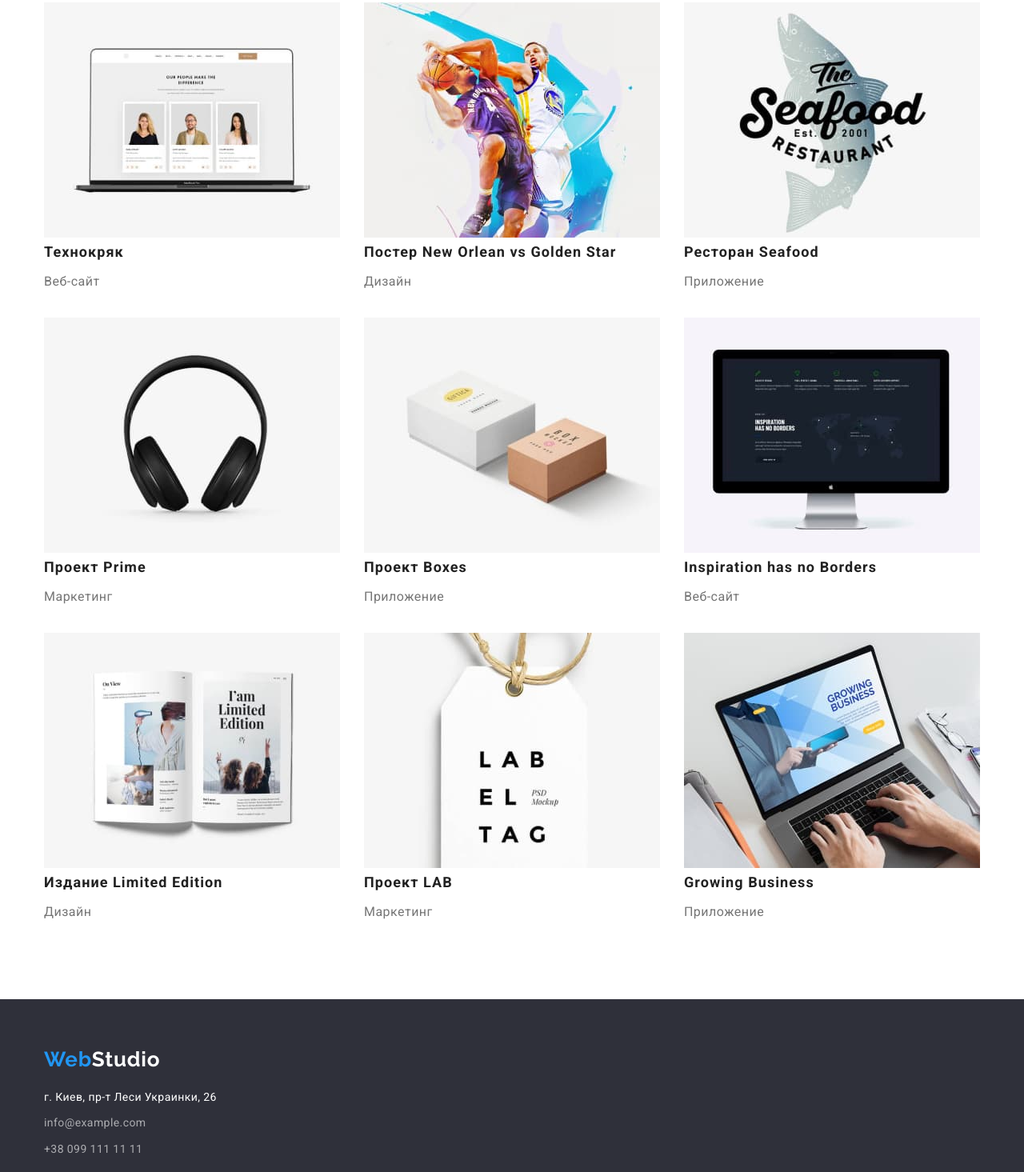
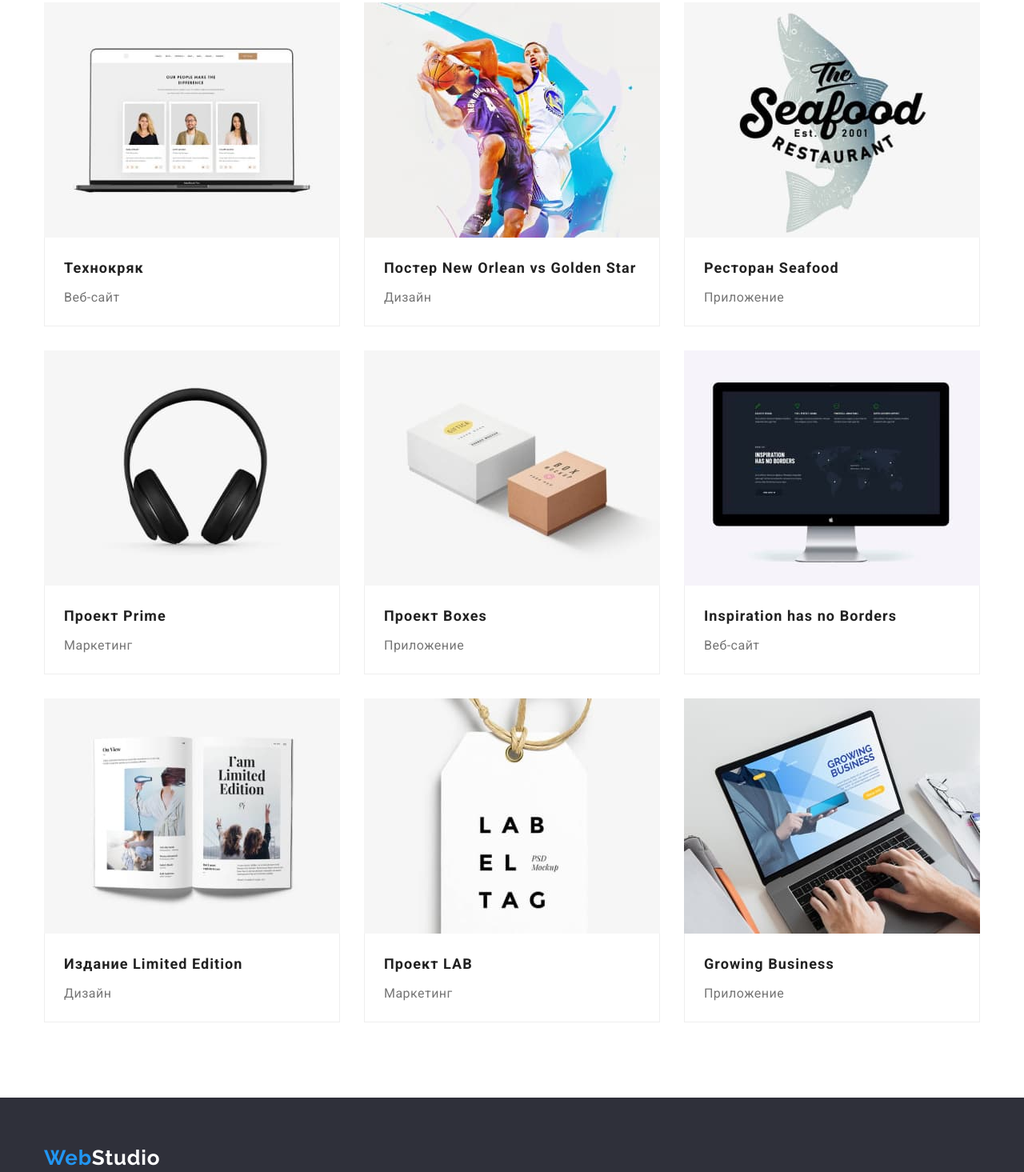
Before and after one commit to IvanHolovakha/goit-markup-hw-03, a plain HTML site: page portfolio.html in a window 1280 px wide. Shown: the part 260-1725 px from the top of the page at 80% size. Drawn offline with nearby package versions, Linux system fonts and the light colour scheme.

Commit message:
2nd correction thumb

```diff
--- a/portfolio.html
+++ b/portfolio.html
@@ -70,63 +70,63 @@
                 <ul class="list card-set">
                     <li class="card-set-item">
                         <img src="./images/project1.jpg" alt="ноутбук" width="370" height="294">
-                        <div class="project-card-tumb">
+                        <div class="project-card-thumb">
                             <h3 class="project-title">Технокряк</h3>
                             <p class="project-description">Веб-сайт</p>
                         </div>
                     </li>
                     <li class="card-set-item">
                         <img src="./images/project2.jpg" alt="два баскетболиста" width="370" height="294">
-                        <div class="project-card-tumb">
+                        <div class="project-card-thumb">
                             <h3 class="project-title">Постер New Orlean vs Golden Star</h3>
                             <p class="project-description">Дизайн</p>
                         </div>
                     </li>
                     <li class="card-set-item">
                         <img src="./images/project3.jpg" alt="емблема ресторана" width="370" height="294">
-                        <div class="project-card-tumb">
+                        <div class="project-card-thumb">
                             <h3 class="project-title">Ресторан Seafood</h3>
                             <p class="project-description">Приложение</p>
                         </div>
                     </li>
                     <li class="card-set-item">
                         <img src="./images/project4.jpg" alt="наушники" width="370" height="294">
-                        <div class="project-card-tumb">
+                        <div class="project-card-thumb">
                             <h3 class="project-title">Проект Prime</h3>
                             <p class="project-description">Маркетинг</p>
                         </div>
                     </li>
                     <li class="card-set-item">
                         <img src="./images/project5.jpg" alt="две коробки" width="370" height="294">
-                        <div class="project-card-tumb">
+                        <div class="project-card-thumb">
                             <h3 class="project-title">Проект Boxes</h3>
                             <p class="project-description">Приложение</p>
                         </div>
                     </li>
                     <li class="card-set-item">
                         <img src="./images/project6.jpg" alt="монитор" width="370" height="294">
-                        <div class="project-card-tumb">
+                        <div class="project-card-thumb">
                             <h3 class="project-title">Inspiration has no Borders</h3>
                             <p class="project-description">Веб-сайт</p>
                         </div>
                     </li>
                     <li class="card-set-item">
                         <img src="./images/project7.jpg" alt="журнал" width="370" height="294">
-                        <div class="project-card-tumb">
+                        <div class="project-card-thumb">
                             <h3 class="project-title">Издание Limited Edition</h3>
                             <p class="project-description">Дизайн</p>
                         </div>
                     </li>
                     <li class="card-set-item">
                         <img src="./images/project8.jpg" alt="бирка" width="370" height="294">
-                        <div class="project-card-tumb">
+                        <div class="project-card-thumb">
                             <h3 class="project-title">Проект LAB</h3>
                             <p class="project-description">Маркетинг</p>
                         </div>
                     </li>
                     <li class="card-set-item">
                         <img src="./images/project9.jpg" alt="работа за ноутбуком" width="370" height="294">
-                        <div class="project-card-tumb">
+                        <div class="project-card-thumb">
                             <h3 class="project-title">Growing Business</h3>
                             <p class="project-description">Приложение</p>
                         </div>
```
